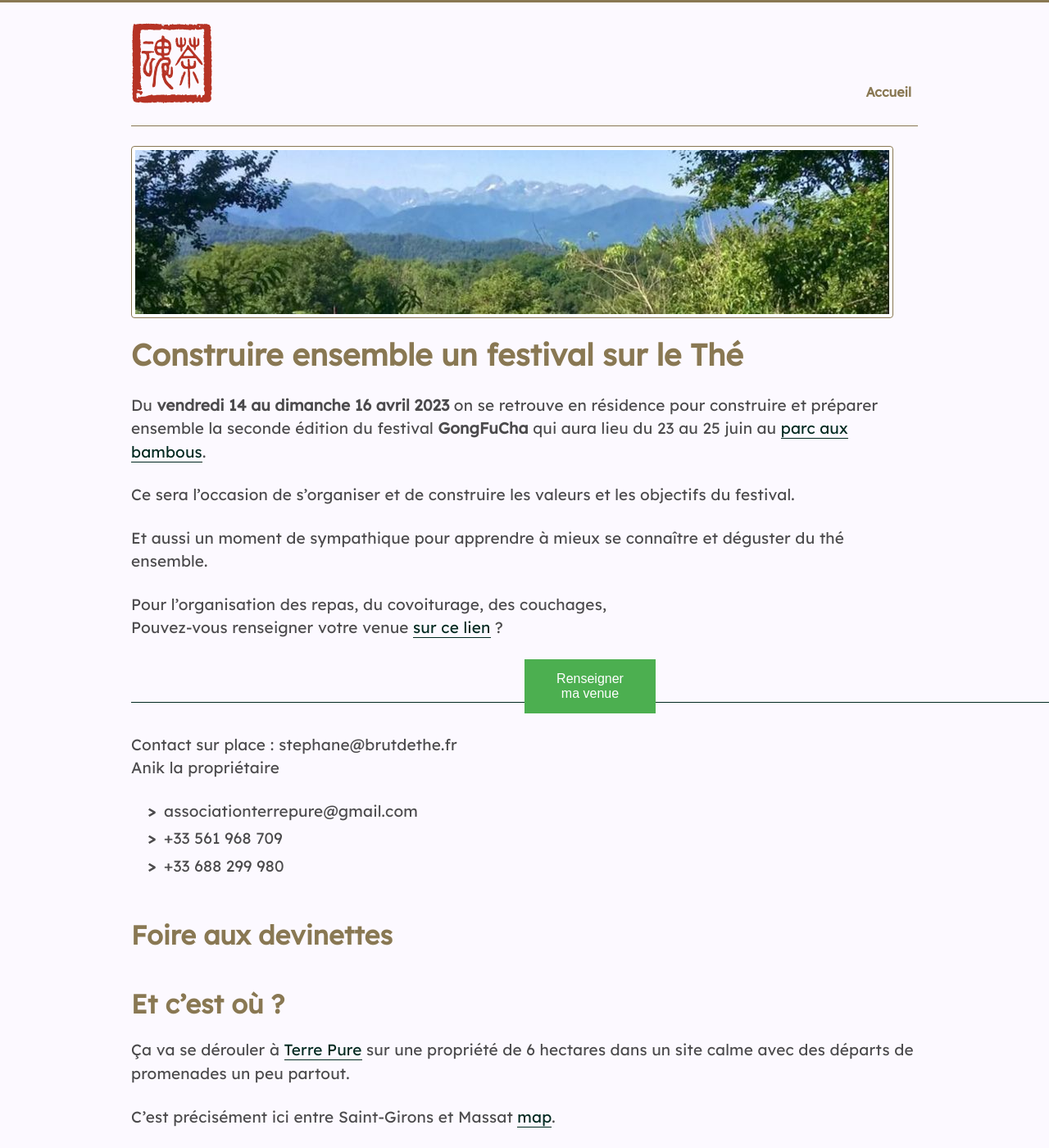
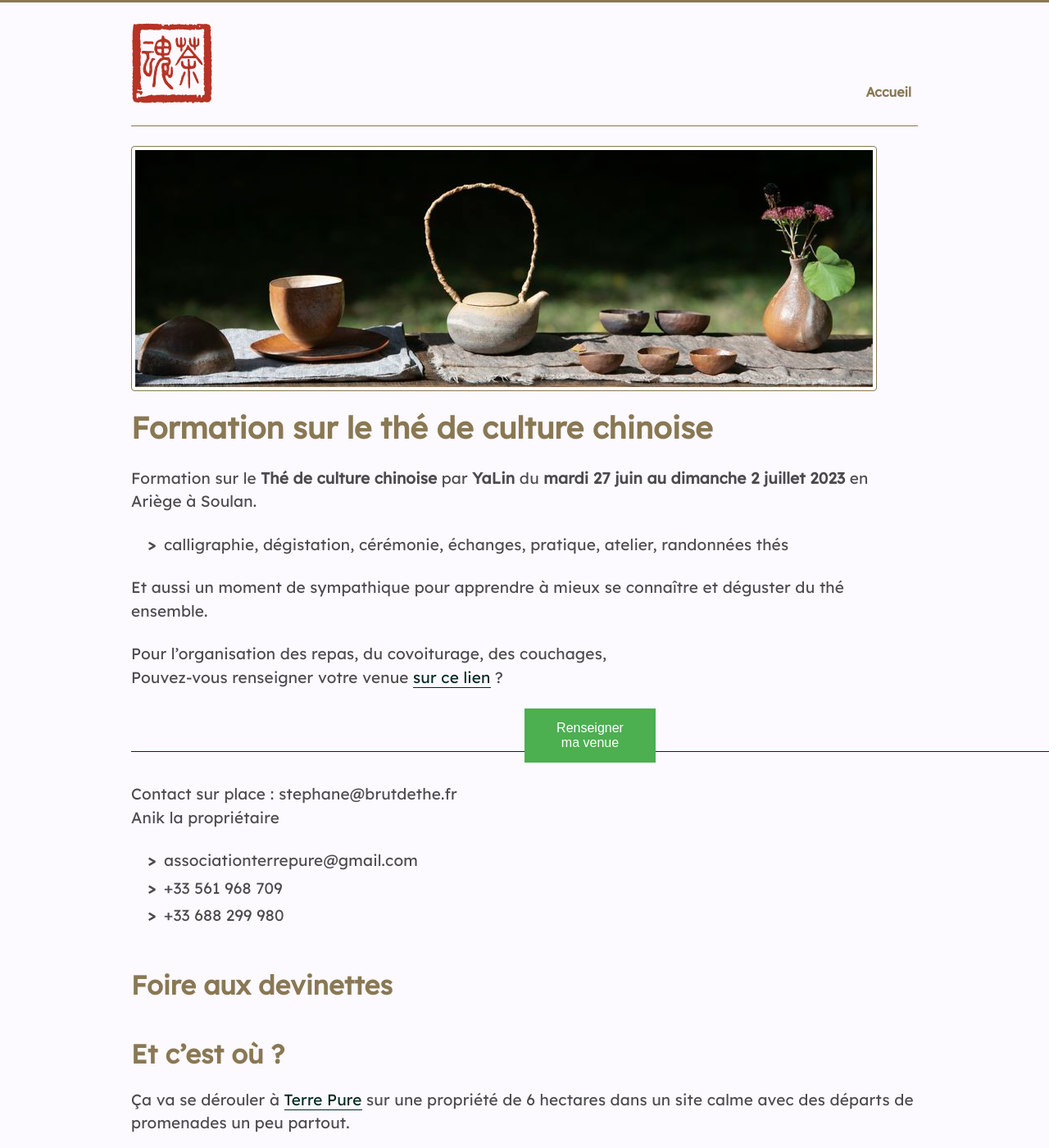
Before and after one commit to brutdethe/formation, a Jekyll site: the page built from index.md, in a window 1280 px wide and 1400 px high. Shown: the whole window at 82% size. Built offline with Jekyll 4.4.1, drawn with Linux system fonts in a browser that asks for light colours; nearby versions of some CDN libraries; some of the changed text lies outside the part shown.

Commit message:
nouvelle version

```diff
--- a/_includes/faq.md
+++ b/_includes/faq.md
@@ -19,8 +19,13 @@ C'est précisément ici entre Saint-Girons et Massat [map](https://goo.gl/maps/K
 Vous pouvez vous rapprocher en train à la gare de Boussens, et finir en bus à Saint-Girons. Vous ne serez plus qu'à 20 minutes et nous pourrons passer vous récupérer.
 
 ### Pour dormir
+Il y a un dortoir qui peut accueillir 6 personnes avec une chambre pour deux personnes. Il faut prévoir ses draps ou un duvet.
 
-Il y a un dortoir qui peut accueillir 6 personnes avec une chambre pour deux personnes. Il faut prévoir ses draps ou un duvet.
+Il est possible de camper sur place.
+
+Suivant disponibilité, il existe aussi la possibilité de petits logements privatifs :
+- caravanes
+- [chambre de retraite](https://www.airbnb.fr/rooms/575238152510124947)
 
 ### Participation aux frais ?
 Le domaine nous demande une participation de 5 euros par personne et 10 euros pour dormir.
--- a/_includes/uvp.md
+++ b/_includes/uvp.md
@@ -14,9 +14,11 @@
     }
 </style>
 
-Du **vendredi 14 au dimanche 16 avril 2023** on se retrouve en résidence pour construire et préparer ensemble la seconde édition du festival **GongFuCha** qui aura lieu du 23 au 25 juin au [parc aux bambous](https://parcauxbambous.com/).
+Formation sur le **Thé de culture chinoise** par **YaLin** du **mardi 27 juin au dimanche 2 juillet 2023** en Ariège à Soulan.
 
-Ce sera l'occasion de s'organiser et de construire les valeurs et les objectifs du festival.
+
+
+- calligraphie, dégistation, cérémonie, échanges, pratique, atelier, randonnées thés
 
 Et aussi un moment de sympathique pour apprendre à mieux se connaître et déguster du thé ensemble.
 
--- a/index.md
+++ b/index.md
@@ -1,11 +1,11 @@
 ---
 layout: page
-title: Organisation du festival GongFuCha
+title: Formation sur le thé de culture chinoise
 ---
 
 ![](/assets/media/accueil_1.jpg)
 
-# Construire ensemble un festival sur le Thé
+# Formation sur le thé de culture chinoise
 
 {% include uvp.md %}
 
```
Also changed, not shown: assets/media/accueil_1.jpg.
